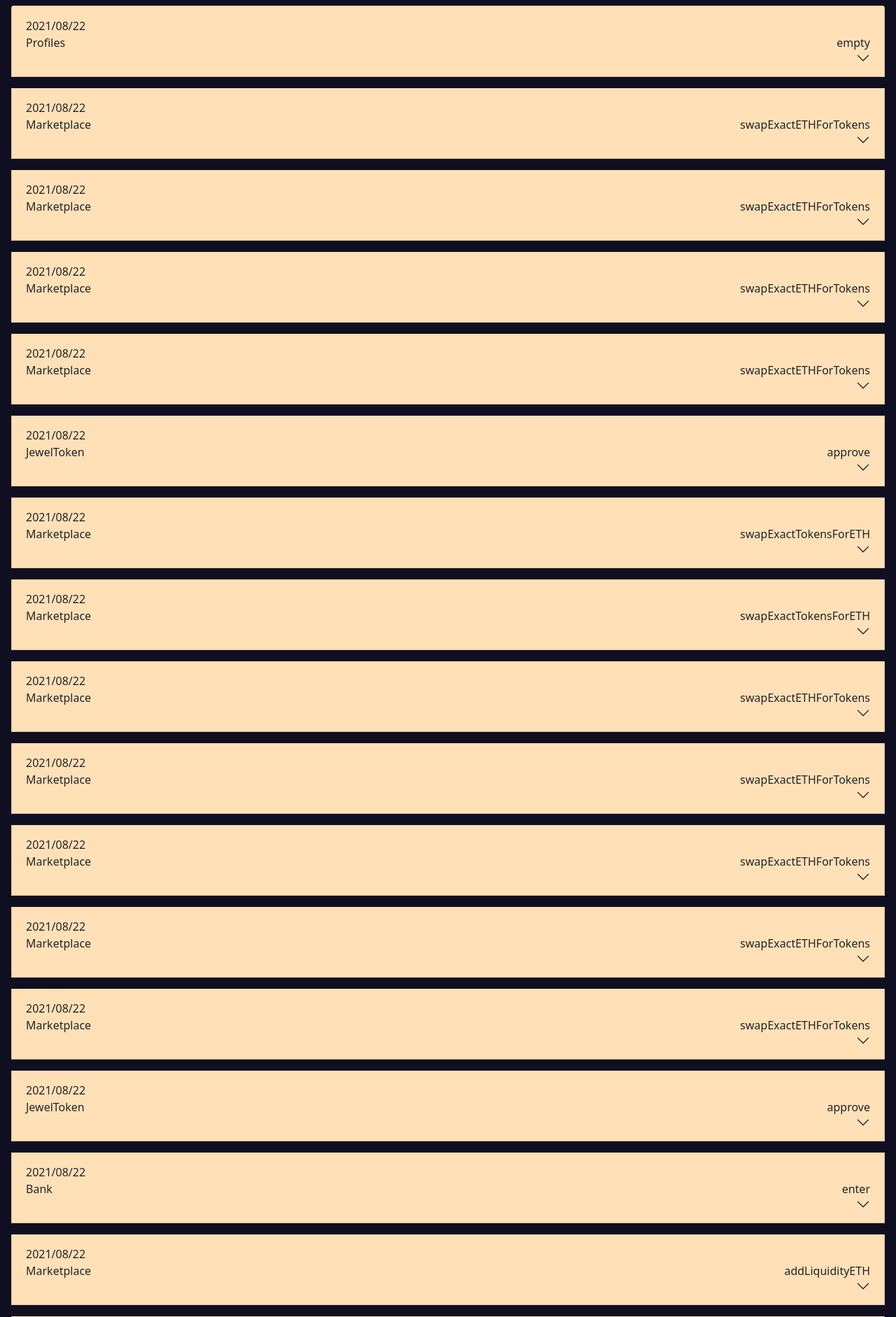
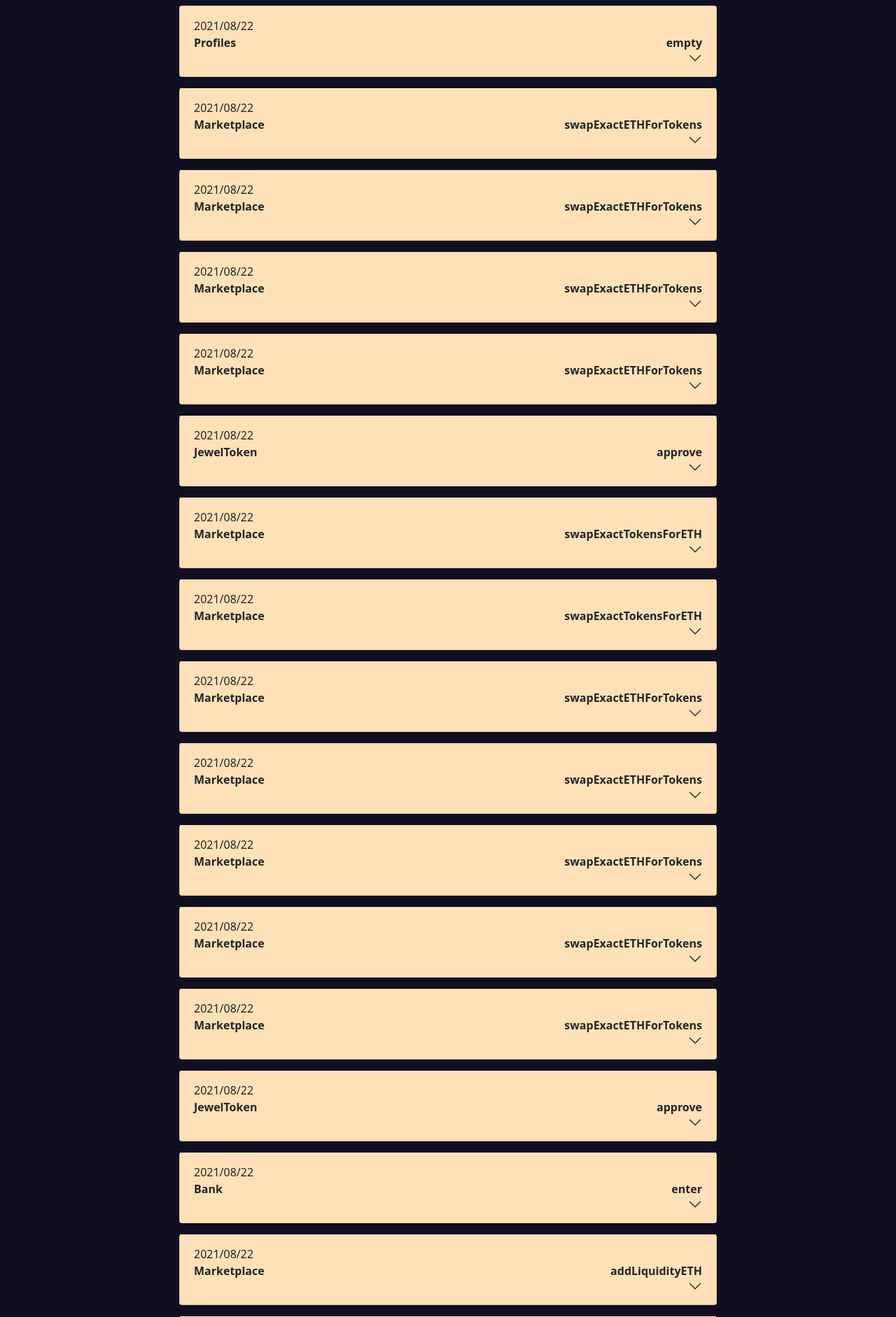
Before and after one commit to jamestran201/dfk-transaction-tracker, a Django app: page /transactions/ in a window 1280 px wide. Shown: the top 1882 px of the page at 70% size. Run offline with Django 4.2, Linux system fonts and the light colour scheme; style sheets or scripts are compiled from the project's sources; parts of the project's set-up code (start-up, migrations or seed data) failed here and were passed over; some libraries are stand-ins or nearby versions.

Commit message:
WIP: change styling for desktop

```diff
--- a/static/scss/transactions_get.scss
+++ b/static/scss/transactions_get.scss
@@ -1,2 +1,13 @@
-.transaction-summary {
+@import '../node_modules/bootstrap/scss/functions';
+@import '../node_modules/bootstrap/scss/variables';
+@import '../node_modules/bootstrap/scss/mixins/_breakpoints.scss';
+
+@include media-breakpoint-up(lg) {
+  .transaction-list {
+    align-items: center !important;
+  }
+
+  .transaction-container {
+    width: 60%!important;
+  }
 }
--- a/tracker/templates/transactions/get.html
+++ b/tracker/templates/transactions/get.html
@@ -8,16 +8,16 @@
 {% endblock %}
 
 {% block content %}
-<div class="d-flex flex-column justify-content-center">
+<div class="d-flex flex-column justify-content-center transaction-list">
   {% for transaction in transactions %}
-    <div class="accordion-item text-wrap text-break mx-3 my-2">
+    <div class="accordion-item text-wrap text-break mx-3 my-2 rounded transaction-container">
       <div class="accordion-header">
         <div class="accordion-button collapsed flex-column align-items-start" data-bs-toggle="collapse" data-bs-target="#collapse{{forloop.counter0}}" aria-expanded="false" aria-controls="collapse{{forloop.counter0}}">
           <span>{{ transaction.date }}</span>
 
           <div class="d-flex flex-row justify-content-between w-100">
-            <span>{{ transaction.transaction_type }}</span>
-            <span>{{ transaction.action }}</span>
+            <strong>{{ transaction.transaction_type }}</strong>
+            <strong>{{ transaction.action }}</strong>
           </div>
         </div>
       </div>
```
